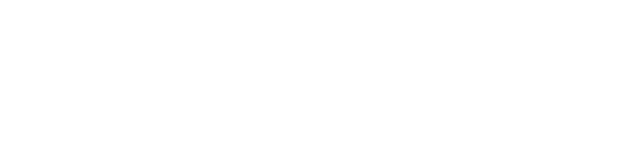
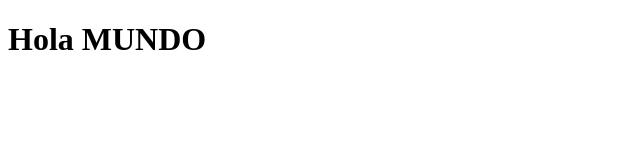
Before and after one commit to Marulanda921/GitFlow, a plain HTML site: page index.html in a window 1280 px wide. Shown: the whole page, without its empty margins (0-640 px from the left). Drawn offline with Linux system fonts and the light colour scheme.

Commit message:
Nuevo Hola mundo

```diff
--- a/index.html
+++ b/index.html
@@ -4,6 +4,7 @@
     <meta charset="UTF-8" />
     <meta name="viewport" content="width=device-width, initial-scale=1.0" />
     <title>Gitflow</title>
+    <h1>Hola MUNDO</h1>
   </head>
   <body></body>
 </html>
```
